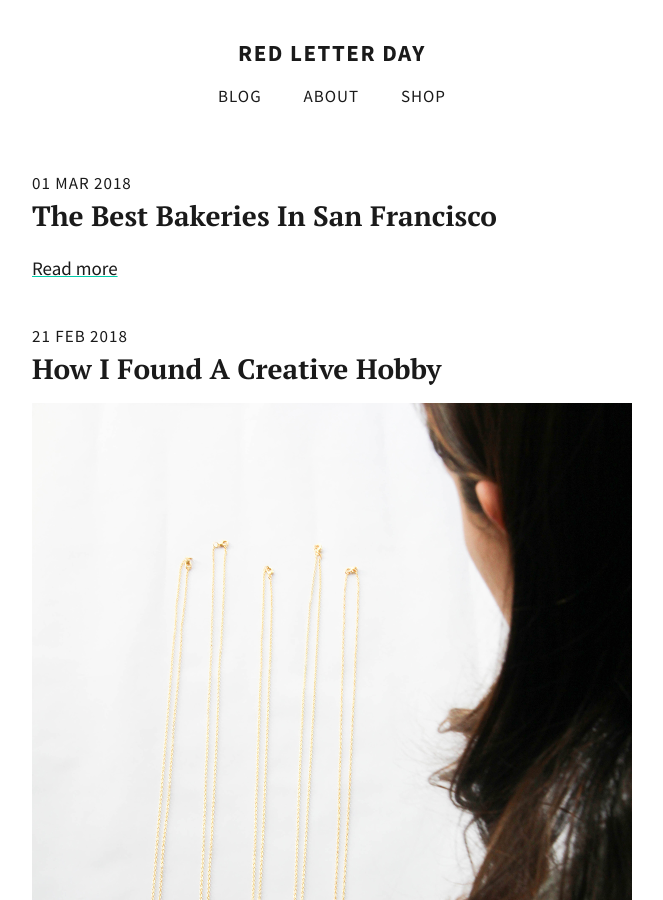
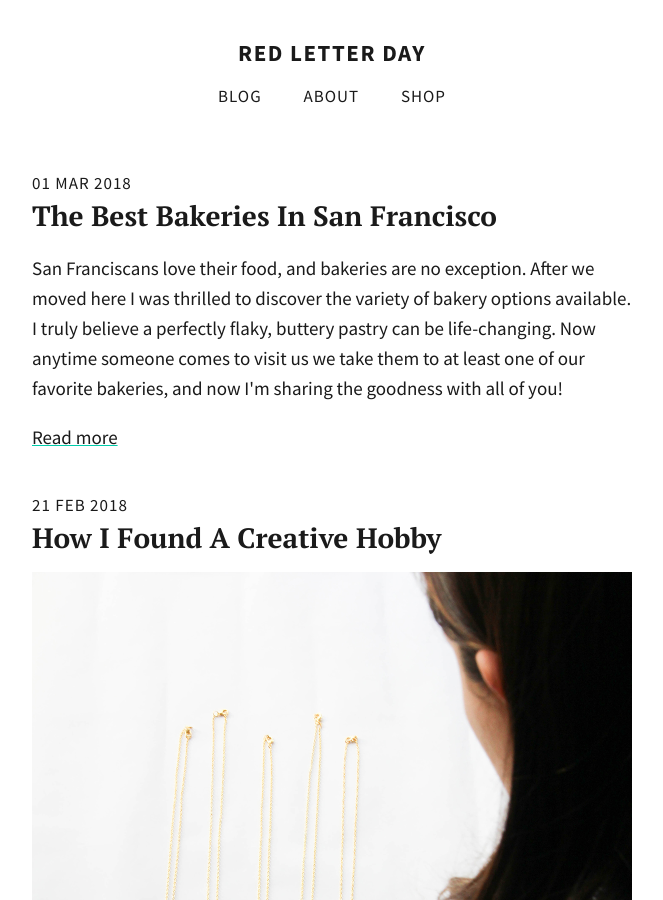
Before and after one commit to totiffany/totiffany.github.io, a Jekyll site: the page built from index.html, in a window 1280 px wide and 900 px high. Shown: the whole window, without its empty margins (308-971 px from the left). Built offline with Jekyll 4.4.1, drawn with Linux system fonts in a browser that asks for light colours.

Commit message:
Update 2018-03-01-The-Best-Bakeries-in-San-Francisco.md

```diff
--- a/_posts/2018-03-01-The-Best-Bakeries-in-San-Francisco.md
+++ b/_posts/2018-03-01-The-Best-Bakeries-in-San-Francisco.md
@@ -1,5 +1,11 @@
 ---
 published: true
+description: >-
+  San Franciscans love their food, and bakeries are no exception. After we moved
+  here I was thrilled to discover the variety of bakery options available. I
+  truly believe a perfectly flaky, buttery pastry can be life-changing. Now
+  anytime someone comes to visit us we take them to at least one of our favorite
+  bakeries, and now I'm sharing the goodness with all of you!
 ---
 San Franciscans love their food, and bakeries are no exception. After we moved here I was thrilled to discover the variety of bakery options available. I truly believe a perfectly flaky, buttery pastry can be life-changing. Now anytime someone comes to visit us we take them to at least one of our favorite bakeries, and now I'm sharing the goodness with all of you!
 
```
